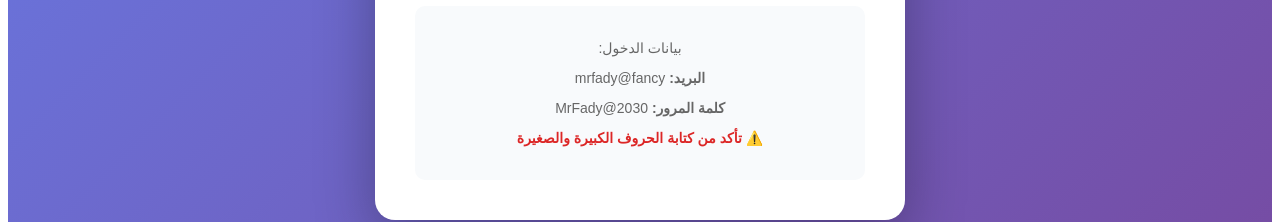
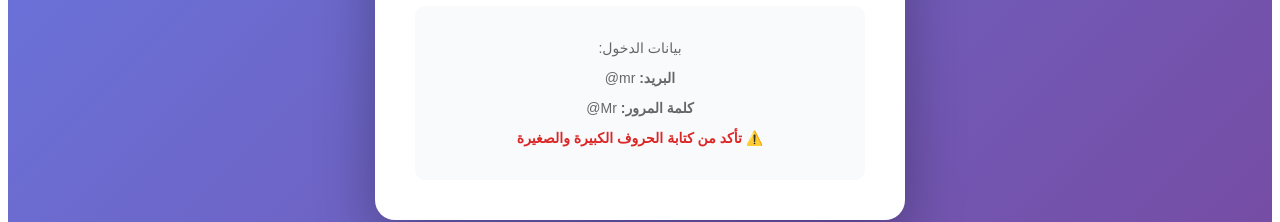
Before and after one commit to fancyacademic-design/fancy-academic, a Next.js app: page /admin in a window 1280 px wide. Shown: the part 549-771 px from the top of the page. Built offline with nearby package versions, Linux system fonts and the light colour scheme.

Commit message:
Update page.tsx

```diff
--- a/app/admin/page.tsx
+++ b/app/admin/page.tsx
@@ -164,8 +164,8 @@ export default function AdminPage() {
 
             <div style={styles.loginHint}>
               <p>بيانات الدخول:</p>
-              <p><strong>البريد:</strong> mrfady@fancy</p>
-              <p><strong>كلمة المرور:</strong> MrFady@2030</p>
+              <p><strong>البريد:</strong> mr@</p>
+              <p><strong>كلمة المرور:</strong> Mr@</p>
               <p style={styles.warningText}>⚠️ تأكد من كتابة الحروف الكبيرة والصغيرة</p>
             </div>
           </form>
```
